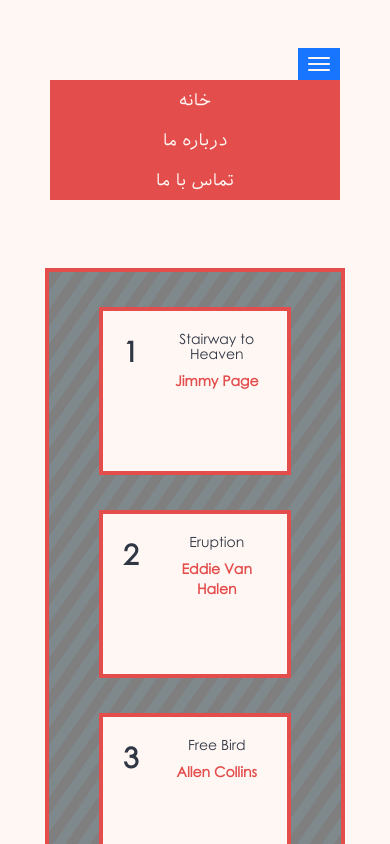
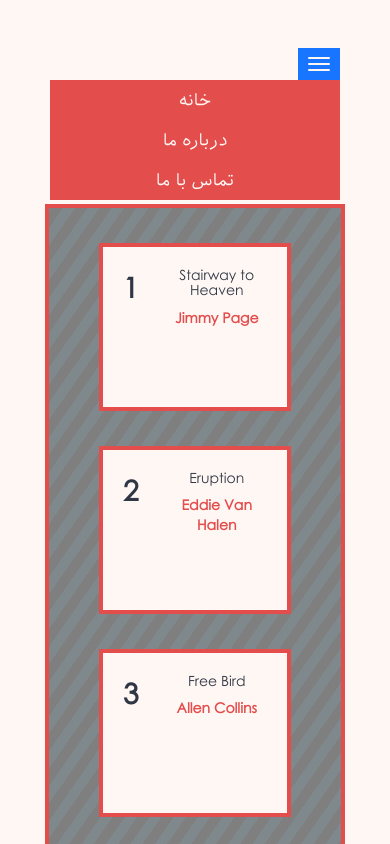
Before and after one commit to leonine90/100BestSolos, a website: page app/index.html in a window 390 px wide. Both pictures are taken after a click on the button 319 px from the left and 64 px from the top of the page. Shown: the top 844 px of the page. Drawn offline with nearby package versions, Linux system fonts and the light colour scheme; some packages are replaced by stand-ins of ours; files that its build step writes are made by us from their sources.

Commit message:
Remove margin-bottom from Navbar

```diff
--- a/app/styles/main.scss
+++ b/app/styles/main.scss
@@ -51,7 +51,18 @@ a{
                 color:$thirdColor;
                 text-decoration: none;
             }
-        }
+ }
+nav,.navbar,.navbar-default, .my-nav{
+    @media screen and (max-width:768px){
+        margin-bottom: 0;
+    }
+}
+.navbar-nav{
+    @media screen and (max-width:768px){
+        margin-bottom:4px;
+    }
+}
+
 
 /* Everything but the jumbotron gets side spacing for mobile first views */
 
@@ -60,13 +71,16 @@ a{
 .footer {
     padding-left: 15px;
     padding-right: 15px;
+    @media screen and (max-width:768px){
+        margin-top: 0;
+    }
 }
 
 
 /* Custom page header */
 
 .header {
-    margin-bottom: 10px;
+
     /* Make the masthead heading the same height as the sigation */
     h3 {
         margin-top: 0;
@@ -250,6 +264,9 @@ a{
     color: $thirdColor;
     font-family: gothic;
     font-weight: bold;
+    @media screen and (max-width:768px){
+        margin-top: 0;
+    }
 }
 
 .music {
```
